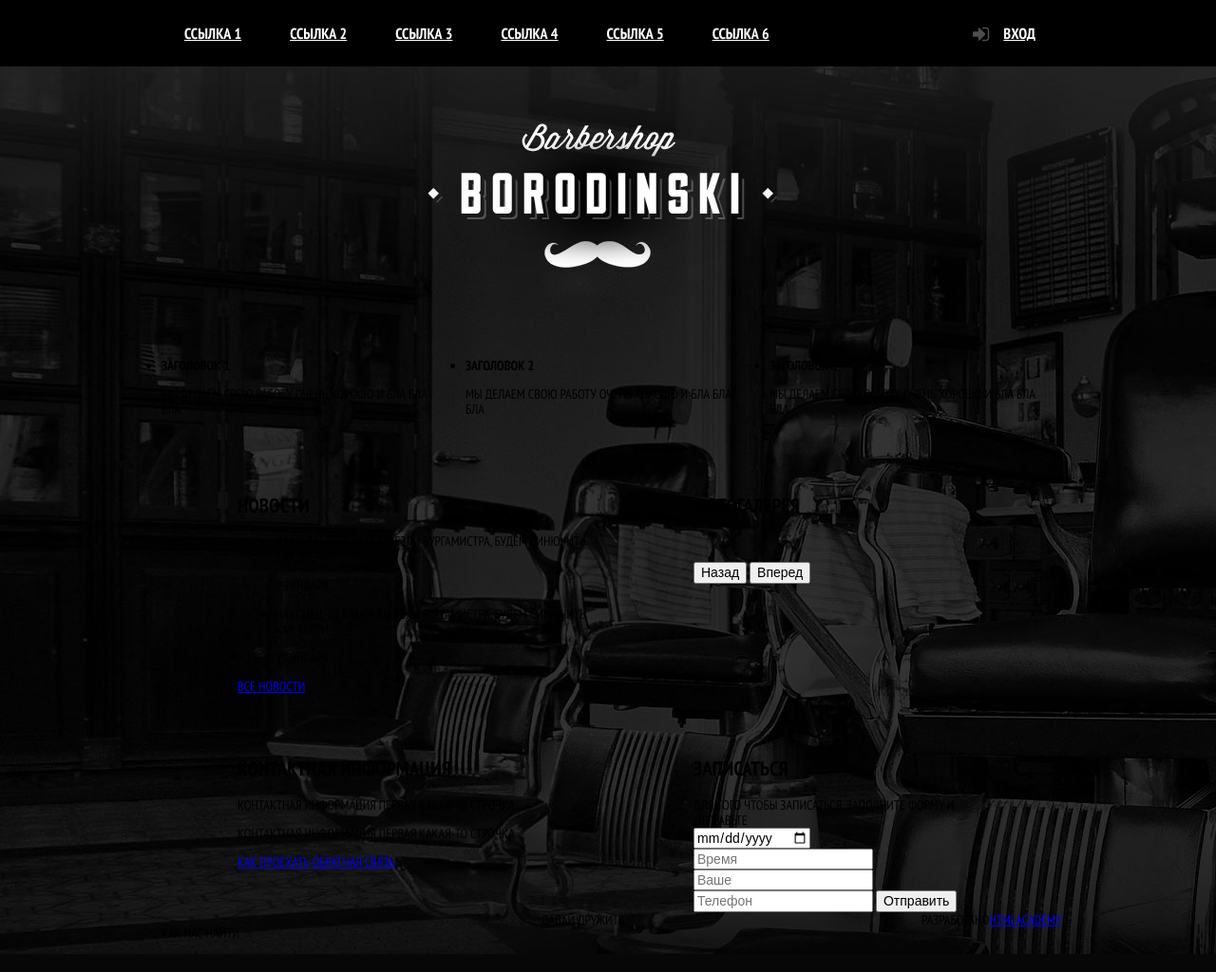
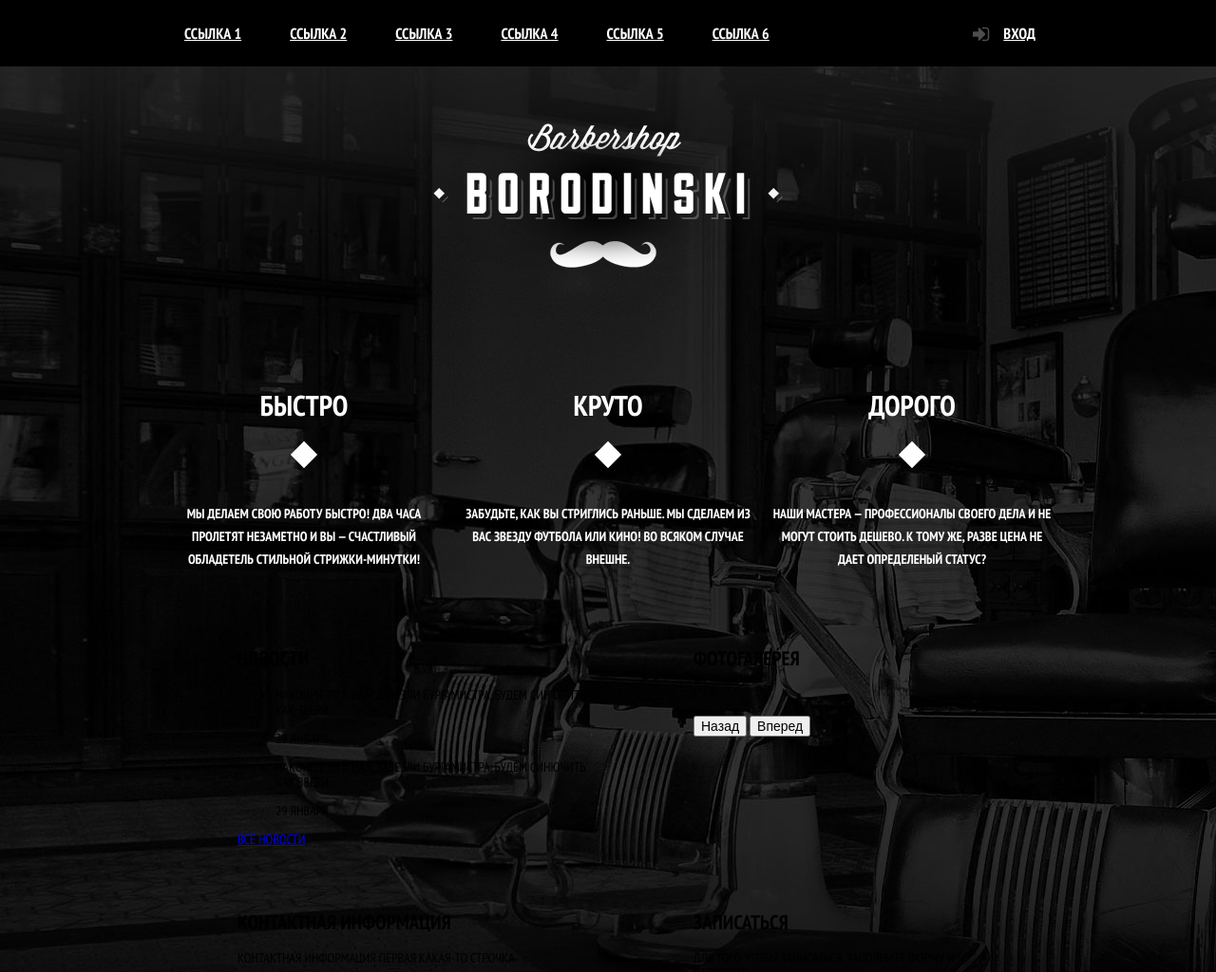
Before and after one commit to HueJack/huejack.github.io, a plain HTML site: page barbershop/index.html in a window 1280 px wide. Shown: the top 1024 px of the page at 95% size. Drawn offline with Linux system fonts and the light colour scheme.

Commit message:
feathers block

```diff
--- a/barbershop/css/style.css
+++ b/barbershop/css/style.css
@@ -95,18 +95,54 @@ body {
 .main-logo {
     padding-bottom: 40px;
 
-    width: 380px;
+    width: 368px;
 
     margin: 0 auto;
+
+    margin-bottom: 33px;
 }
+
+.main-logo__image {
+    width: 368px;
+    height: 204px;
+}
+
 .feathers {
     margin: 0px;
     padding: 0px;
+    color: white;
+    list-style: none;
 }
+.feathers__title {
+    font-size: 30px;
+    font-weight: bold;
+    display: inline-block;
+    padding-bottom: 44px;
+    margin-bottom: 26px;
+    position: relative;
+}
+.feathers__title::after {
+    content: '';
+    background-color: white;
+    position: absolute;
+    width: 20px;
+    height: 20px;
+    left: 50%;
+    bottom: 0px;
+    margin-left: -10px;
+    transform: rotate(45deg);
+}
+.feathers__text {
+    font-size: 14px;
+    line-height: 24px;
+    font-weight: bold;
+}
+
 .feathers__item {
     width: 300px;
     float: left;
     margin-right: 20px;
+    text-align: center;
 }
 .feathers__item:last-child {
     margin-right: 0px;
--- a/barbershop/index.html
+++ b/barbershop/index.html
@@ -27,14 +27,16 @@
     <div class="main-logo"><img src="images/logo.png" alt="Logo" class="main-logo__image"></div>
     <div class="container">
         <ul class="feathers">
-            <li class="feathers__item"><b class="feathers__title">Заголовок 1</b>
-                <p class="feathers__text">Мы делаем свою работу очень хорошо и бла бла бла</p>
+            <li class="feathers__item"><b class="feathers__title">Быстро</b>
+                <p class="feathers__text">МЫ ДЕЛАЕМ СВОЮ РАБОТУ БЫСТРО! ДВА ЧАСА ПРОЛЕТЯТ НЕЗАМЕТНО И ВЫ — СЧАСТЛИВЫЙ ОБЛАДЕТЕЛЬ СТИЛЬНОЙ СТРИЖКИ-МИНУТКИ!</p>
             </li>
-            <li class="feathers__item"><b class="feathers__title">Заголовок 2</b>
-                <p class="feathers__text">Мы делаем свою работу очень хорошо и бла бла бла</p>
+            <li class="feathers__item"><b class="feathers__title">Круто</b>
+                <p class="feathers__text">ЗАБУДЬТЕ, КАК ВЫ СТРИГЛИСЬ РАНЬШЕ.
+                    МЫ СДЕЛАЕМ ИЗ ВАС ЗВЕЗДУ ФУТБОЛА ИЛИ КИНО!
+                    ВО ВСЯКОМ СЛУЧАЕ ВНЕШНЕ.</p>
             </li>
-            <li class="feathers__item"><b class="feathers__title">Заголовок 3</b>
-                <p class="feathers__text">Мы делаем свою работу очень хорошо и бла бла бла</p>
+            <li class="feathers__item"><b class="feathers__title">Дорого</b>
+                <p class="feathers__text">НАШИ МАСТЕРА — ПРОФЕССИОНАЛЫ СВОЕГО ДЕЛА И НЕ МОГУТ СТОИТЬ ДЕШЕВО. К ТОМУ ЖЕ, РАЗВЕ ЦЕНА НЕ ДАЕТ ОПРЕДЕЛЕНЫЙ СТАТУС?</p>
             </li>
         </ul>
     </div>
```
